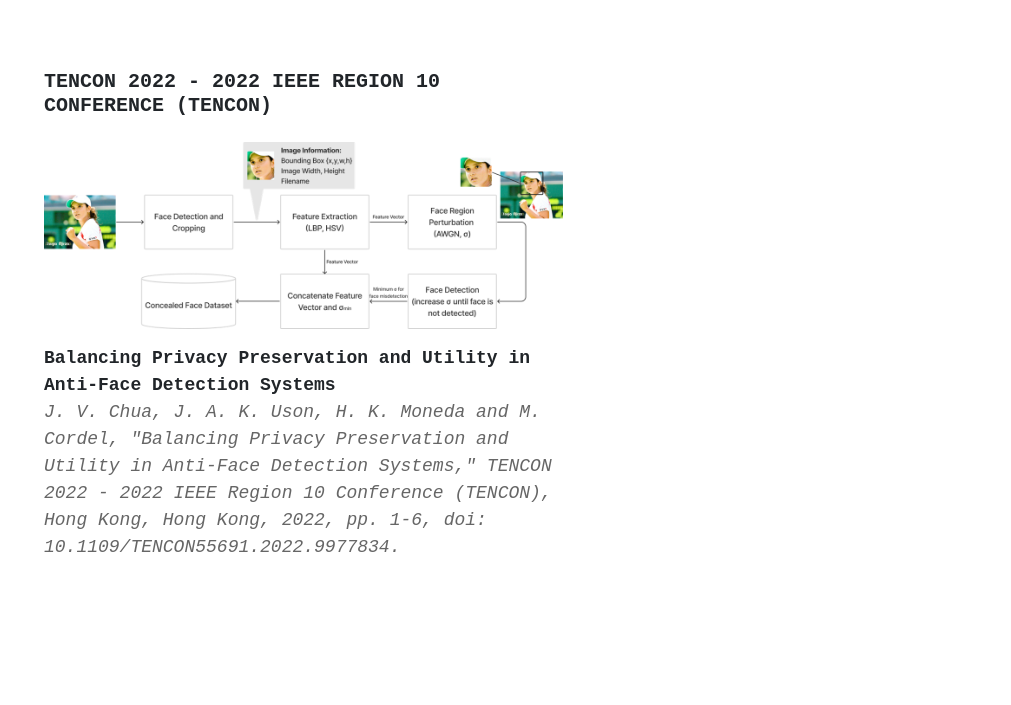
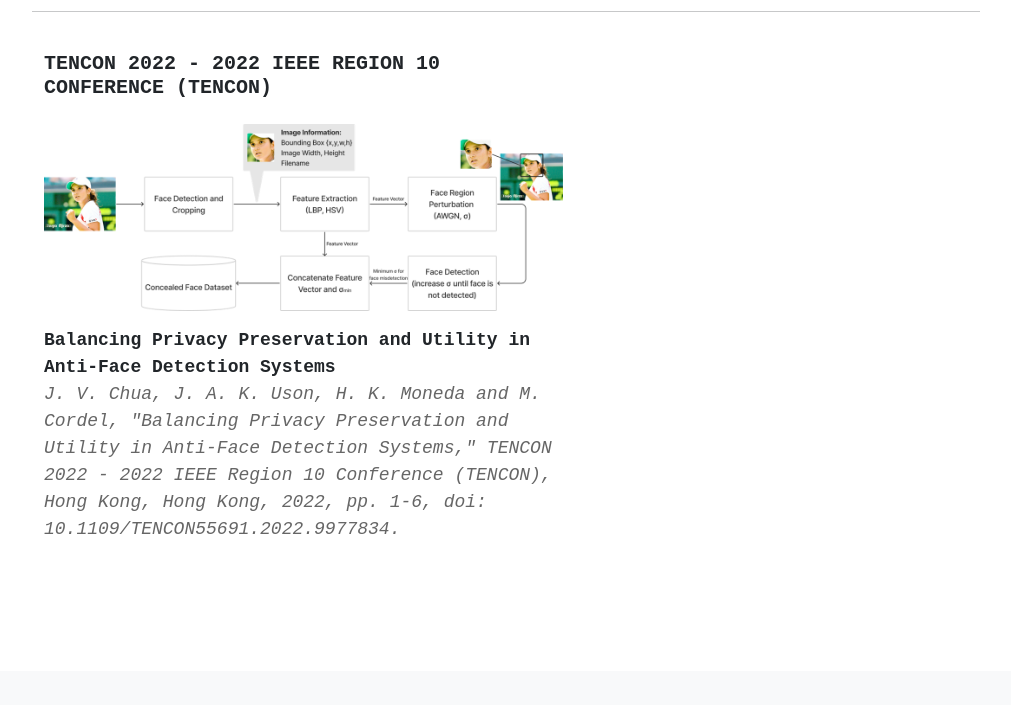
Before and after one commit to iDLEWINK/iDLEWINK.github.io, a plain HTML site: page publications.html in a window 1280 px wide. Shown: the part 217-922 px from the top of the page, without its empty margins (134-1145 px from the left). After the commit the page ends 888 px from the top, so only its background shows below. Drawn offline with nearby package versions, Linux system fonts and the light colour scheme.

Commit message:
fix: edited vertical spacing

```diff
--- a/publications.html
+++ b/publications.html
@@ -73,9 +73,9 @@
 
             <div class="row py-5 px-5 mt-2" id="awards">
                 <div class="col mt-4">
-                    <h1>Publications</h1>
-                    <br />
-                    <div class="row my-4">
+                    <h1 class="mb-4">Publications</h1>
+                    <hr />
+                    <div class="row my-2">
                         <div class="col-7 hover-bg p-4">
                             <h5 class="conference">
                                 TENCON 2022 - 2022 IEEE Region 10 Conference
```
